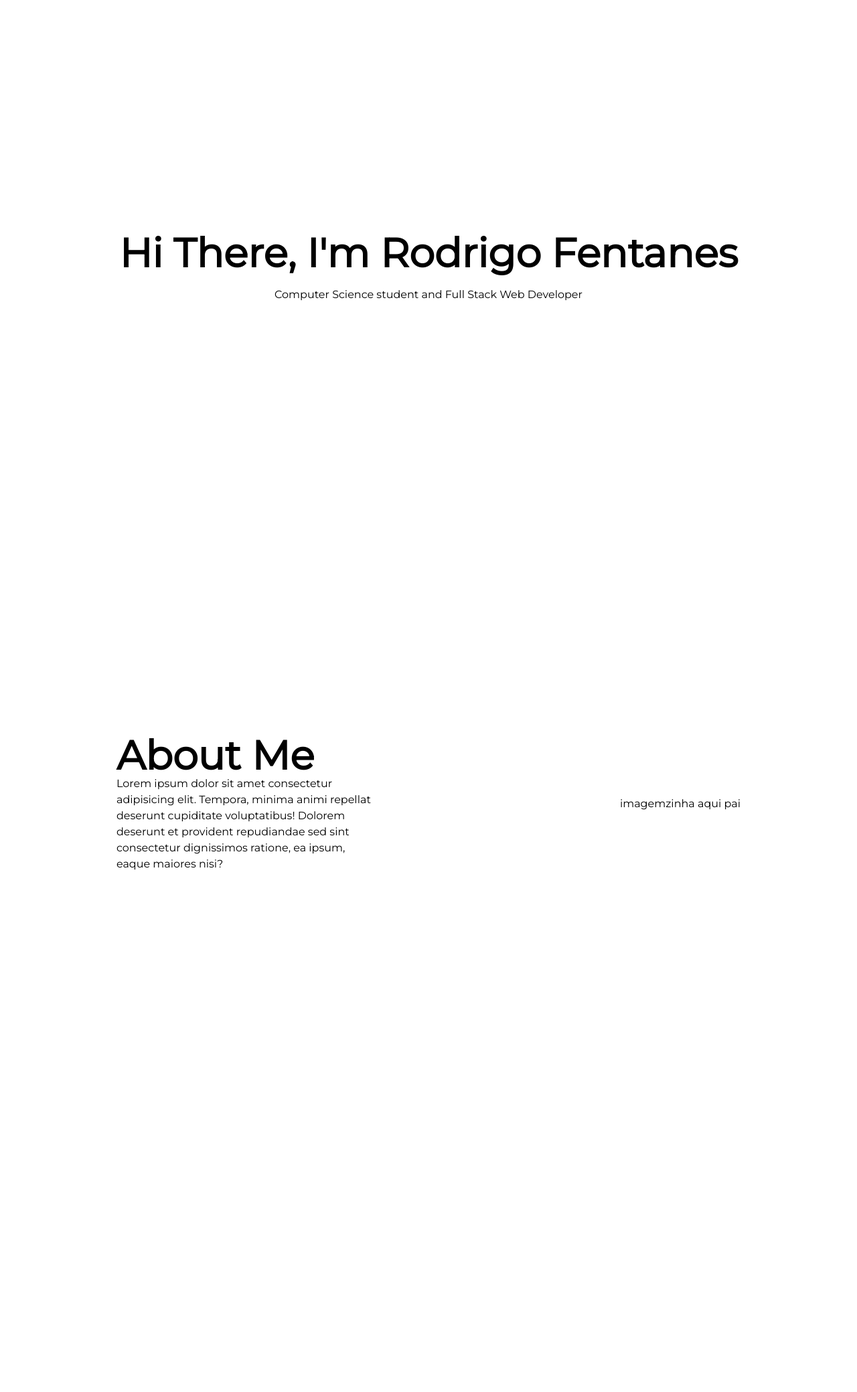
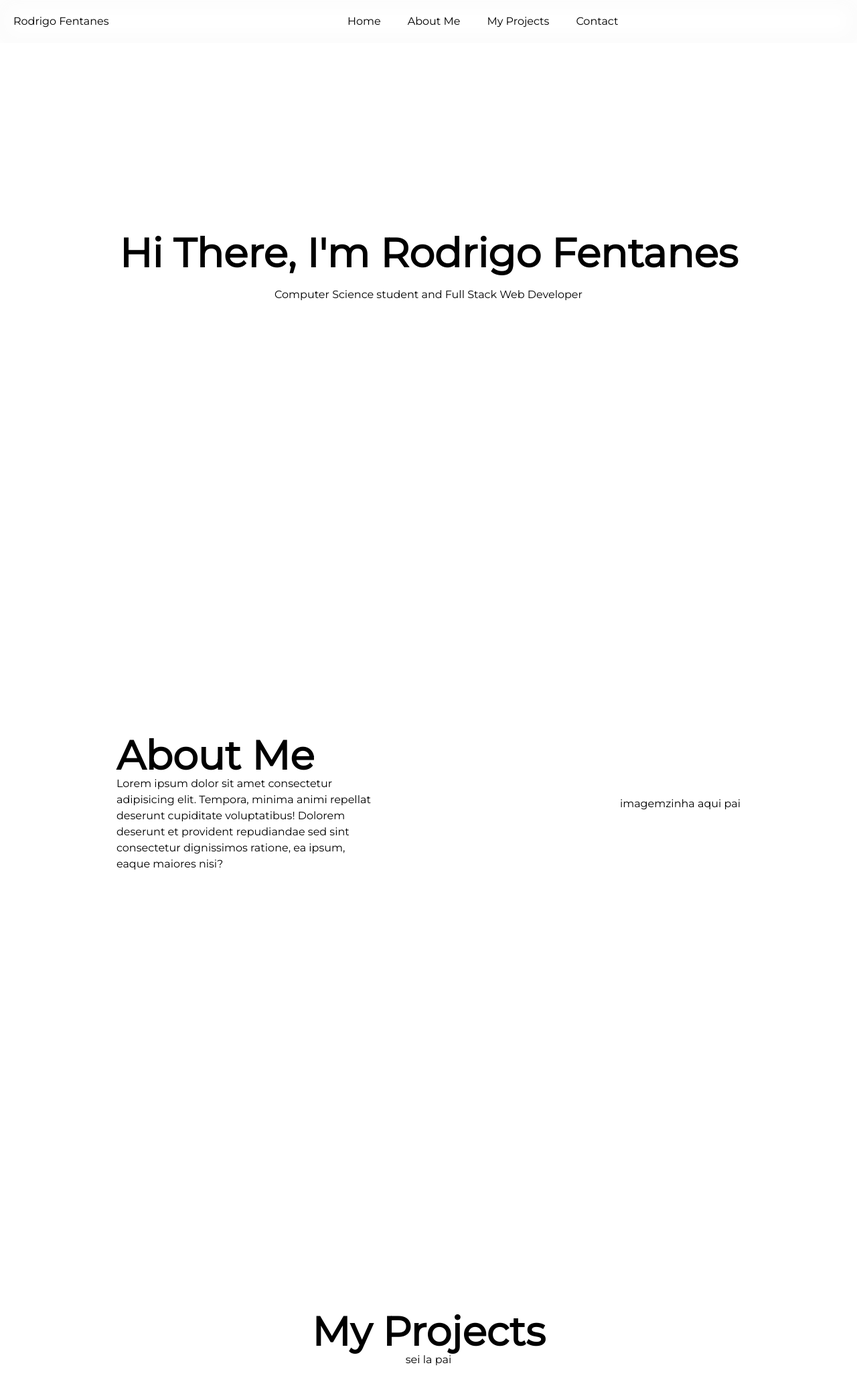
Before and after one commit to rodrfentanes21/my-portfolio, a Next.js app: page / in a window 1280 px wide. Shown: the top 2078 px of the page at 67% size. Before the commit the page ends 1600 px from the top, so only its background shows below. Built offline with nearby package versions, Linux system fonts and the light colour scheme.

Commit message:
created projects component

```diff
--- a/components/AboutMe.tsx
+++ b/components/AboutMe.tsx
@@ -24,6 +24,7 @@ export default function AboutMe() {
       animation2.start({
         opacity: 1,
         transition: {
+          delay: 1,
           duration: 1,
         },
       });
@@ -34,6 +35,7 @@ export default function AboutMe() {
     <section
       ref={ref}
       className="flex flex-row gap-5 justify-around items-center w-screen lg:w-full h-screen"
+      id="about-me"
     >
       <div>
         <motion.h2
--- /dev/null
+++ b/components/Header.tsx
@@ -0,0 +1,24 @@
+import React from "react";
+import Link from "next/link";
+
+export default function Header() {
+  return (
+    <header className="flex justify-start h-16 items-center fixed w-screen lg:w-full bg-opacity-20 backdrop-blur-lg drop-shadow-sm z-10">
+      <div className="ml-5">Rodrigo Fentanes</div>
+      <nav className="grow flex justify-center gap-10">
+        <Link href="#home" scroll={false}>
+          Home
+        </Link>
+        <Link href="#about-me" scroll={false}>
+          About Me
+        </Link>
+        <Link href="#projects" scroll={false}>
+          My Projects
+        </Link>
+        <Link href="#home" scroll={false}>
+          Contact
+        </Link>
+      </nav>
+    </header>
+  );
+}
--- a/components/Intro.tsx
+++ b/components/Intro.tsx
@@ -5,6 +5,7 @@ export default function Intro() {
   return (
     <motion.section
       className="flex flex-col gap-5 justify-center items-center w-screen lg:w-full h-screen"
+      id="home"
       initial={{ opacity: 0 }}
       animate={{ opacity: 1 }}
       transition={{
--- /dev/null
+++ b/components/Projects.tsx
@@ -0,0 +1,55 @@
+import React from "react";
+import { useInView } from "react-intersection-observer";
+import { useEffect } from "react";
+import { motion } from "framer-motion";
+import { useAnimation } from "framer-motion";
+
+export default function Projects() {
+  const { ref, inView } = useInView({
+    threshold: 0.2,
+  });
+  const animation = useAnimation();
+  const animation2 = useAnimation();
+
+  useEffect(() => {
+    if (inView) {
+      animation.start({
+        x: 0,
+        transition: {
+          type: "spring",
+          duration: 2,
+          bounce: 0.3,
+        },
+      });
+      animation2.start({
+        opacity: 1,
+        transition: {
+          delay: 1,
+          duration: 1,
+        },
+      });
+    }
+  }, [inView, animation, animation2]);
+  return (
+    <section
+      ref={ref}
+      className="flex flex-col items-center  justify-center w-screen lg:w-full h-screen"
+      id="projects"
+    >
+      <motion.h2
+        className="text-6xl font-bold"
+        initial={{ x: "-100vw" }}
+        animate={animation}
+      >
+        My Projects
+      </motion.h2>
+
+      <div>
+        <motion.div initial={{ opacity: 0 }} animate={animation2}>
+          {" "}
+          sei la pai
+        </motion.div>
+      </div>
+    </section>
+  );
+}
--- a/pages/_document.tsx
+++ b/pages/_document.tsx
@@ -1,9 +1,10 @@
+/* eslint-disable @next/next/google-font-display */
 import Document, { Html, Head, Main, NextScript } from "next/document";
 
 class MyDocument extends Document {
   render() {
     return (
-      <Html>
+      <Html className="scroll-smooth">
         <Head>
           <link
             href="https://fonts.googleapis.com/css?family=Montserrat"
--- a/pages/index.tsx
+++ b/pages/index.tsx
@@ -3,6 +3,8 @@ import Image from "next/image";
 import styles from "../styles/Home.module.css";
 import Intro from "../components/Intro";
 import AboutMe from "../components/AboutMe";
+import Header from "../components/Header";
+import Projects from "../components/Projects";
 
 export default function Home() {
 
@@ -13,9 +15,10 @@ export default function Home() {
         <meta name="description" content="Generated by create next app" />
         <link rel="icon" href="/favicon.ico" />
       </Head>
-
+      <Header />
       <Intro />
       <AboutMe />
+      <Projects />
     </div>
   );
 }
--- a/styles/globals.css
+++ b/styles/globals.css
@@ -16,6 +16,8 @@ a {
 
 * {
   box-sizing: border-box;
+  /* linha abaixo está sendo usada para debuggar o css, favor nao apagar */
+  /* outline: 1px solid red !important; */
 }
 
 @media (prefers-color-scheme: dark) {
```
Also changed, not shown: styles/Home.module.css (deleted, +0 -12 lines).
